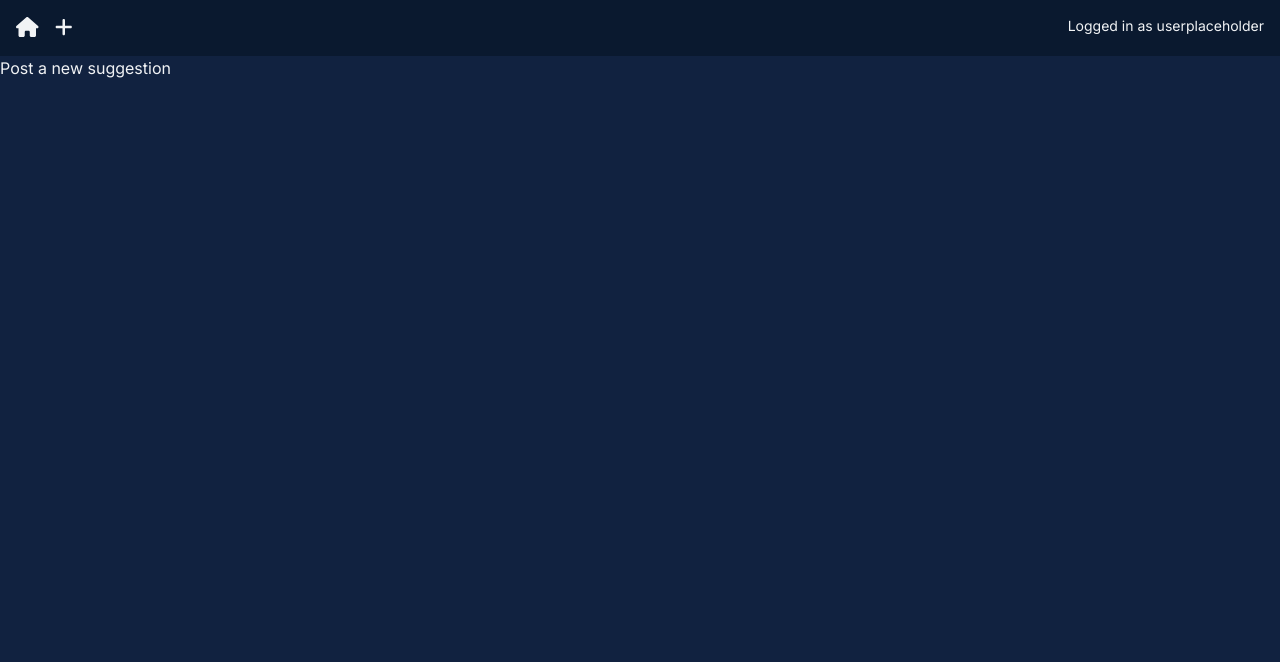
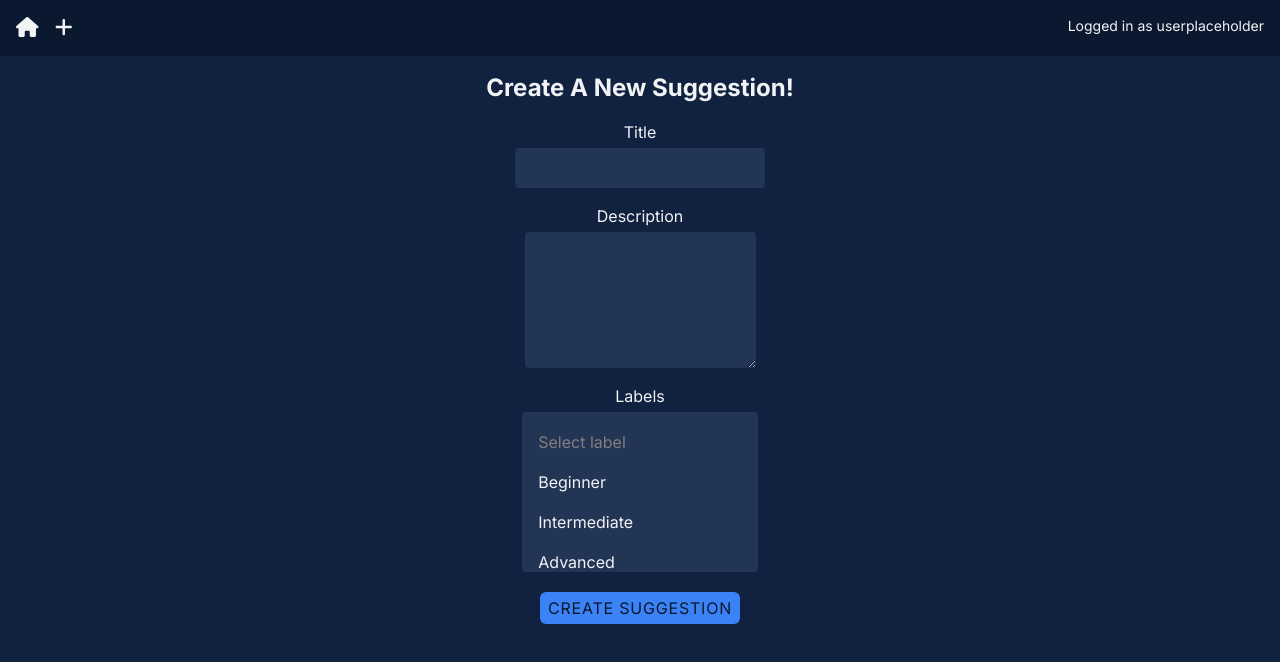
Before and after one commit to IanStroemkjaerJensen/oss-app, a Next.js app: page /SuggestionPage/new in a window 1280 px wide. Shown: the top 662 px of the page. Built offline with nearby package versions, Linux system fonts and the light colour scheme.

Commit message:
Page with orm for creating new suggestion almost working, commiting before bed

```diff
--- a/app/(components)/Label.jsx
+++ b/app/(components)/Label.jsx
@@ -1,11 +1,7 @@
 import React from "react";
 
 const Label = () => {
-  return (
-    <span className="display: inline-block rounded-full bg-blue-400 w-fit h-fit text-sm m-1">
-      Intermediate
-    </span>
-  );
+  return <span className="labels display: inline-block ">Intermediate</span>;
 };
 
 export default Label;
--- /dev/null
+++ b/app/(components)/SuggestionForm.jsx
@@ -0,0 +1,154 @@
+"use client";
+
+import React, { useState } from "react";
+import { useRouter } from "next/navigation";
+import Error from "next/error";
+
+const SuggestionForm = () => {
+  const router = useRouter();
+
+  const predefinedLabels = [
+    "Beginner",
+    "Intermediate",
+    "Advanced",
+    "Next level",
+    "AI/ML",
+    "AR/VR",
+    "Blockchain",
+    "Bots",
+    "Developer tooling",
+    "Extension/Plugin/Add-on",
+    "Futuristic tech/Unique idea",
+    "IoT",
+    "Mobile app",
+    "Security",
+    "Voice assistant",
+    "Webapp",
+    "APIs/Backend",
+    "Frontend/UI",
+    "Design/UX",
+    "Takes little work",
+    "Medium work",
+    "Much work",
+  ];
+
+  const startingSuggestionData = {
+    title: "",
+    description: "",
+    labels: [],
+    popularity: 0,
+    upvotes: 0,
+    downvotes: 0,
+  };
+
+  const [formData, setFormData] = useState(startingSuggestionData);
+
+  const handleChange = (e) => {
+    const value = e.target.value;
+    const name = e.target.name;
+
+    setFormData((prevState) => ({
+      ...prevState,
+      [name]: value,
+    }));
+  };
+
+  const handleLabelChange = (e) => {
+    const value = e.target.value;
+    setFormData((prevState) => {
+      // Prevents duplicate labels
+      if (prevState.labels.includes(value)) {
+        return prevState;
+      }
+      return {
+        ...prevState,
+        labels: [...prevState.labels, value],
+      };
+    });
+  };
+
+  const removeLabel = (index) => {
+    const newLabels = formData.labels.filter((_, i) => i !== index);
+    setFormData((prevState) => ({
+      ...prevState,
+      labels: newLabels,
+    }));
+  };
+
+  const handleSubmit = async (e) => {
+    e.preventDefault();
+    const response = await fetch("/api/Suggestions", {
+      method: "POST",
+      body: JSON.stringify({ formData }),
+      "content-type": "application/json",
+    });
+
+    if (!response.ok) {
+      throw new Error("Failed to create new Suggestion.");
+    }
+
+    router.refresh();
+    router.push("/");
+  };
+
+  return (
+    <div className="flex justify-center">
+      <form onSubmit={handleSubmit} className="flex flex-col items-center">
+        <h3>Create A New Suggestion!</h3>
+        <label>Title </label>
+        <input
+          id="title"
+          name="title"
+          type="text"
+          onChange={handleChange}
+          required={true}
+          value={formData.title}
+        ></input>
+        <label>Description</label>
+        <textarea
+          id="description"
+          name="description"
+          onChange={handleChange}
+          required={true}
+          value={formData.description}
+          rows="5"
+        ></textarea>
+        <label>Labels</label>
+        <select
+          className="h-40"
+          multiple
+          onChange={handleLabelChange}
+          value={formData.labels}
+        >
+          <option value="" disabled>
+            Select label
+          </option>
+          {predefinedLabels.map((label) => (
+            <option key={label} value={label}>
+              {label}
+            </option>
+          ))}
+        </select>
+        <div className="selected-labels">
+          {formData.labels.map((label, index) => (
+            <div key={index} className="label-item ">
+              <span className="labels">{label}</span>
+              <button
+                className="btn-forms "
+                type="button"
+                onClick={() => removeLabel(index)}
+              >
+                Remove
+              </button>
+            </div>
+          ))}
+        </div>
+        <button className="btn-forms mt-5" type="submit">
+          Create Suggestion
+        </button>
+      </form>
+    </div>
+  );
+};
+
+export default SuggestionForm;
--- /dev/null
+++ b/app/(models)/Suggestion.js
@@ -0,0 +1,23 @@
+import mongoose, { Schema } from "mongoose";
+
+mongoose.connect(process.env.MONGODB_URI);
+mongoose.Promise = global.Promise;
+
+const suggestionSchema = new Schema(
+  {
+    title: String,
+    description: String,
+    labels: [String],
+    popularity: Number,
+    upvotes: Number,
+    downvotes: Number,
+  },
+
+  {
+    timestamps: true,
+  }
+);
+
+const Suggestion =
+  mongoose.models.Suggestion || mongoose.model("Suggestion", suggestionSchema);
+export default Suggestion;
--- a/app/SuggestionPage/[id]/page.jsx
+++ b/app/SuggestionPage/[id]/page.jsx
@@ -1,8 +1,7 @@
-import SuggestionCard from "@/app/(components)/SuggestionCard";
-import React from "react";
+import SuggestionForm from "@/app/(components)/SuggestionForm";
 
 const SuggestionPage = ({ params }) => {
-  return <div>Post a new suggestion</div>;
+  return <SuggestionForm />;
 };
 
 export default SuggestionPage;
--- /dev/null
+++ b/app/api/Suggestions/route.js
@@ -0,0 +1,17 @@
+import Suggestion from "../../(models)/Suggestion";
+import { NextResponse } from "next/server";
+
+export async function POST(req) {
+  try {
+    const body = await req.json();
+    const suggestionData = body.formData;
+    await Suggestion.create(suggestionData);
+
+    return NextResponse.json(
+      { message: "Suggestion created" },
+      { status: 201 }
+    );
+  } catch (error) {
+    return NextResponse.json({ message: "Error", error }, { status: 500 });
+  }
+}
--- a/app/globals.css
+++ b/app/globals.css
@@ -24,10 +24,28 @@
   p {
     @apply text-sm text-default-textcolor;
   }
+  form {
+    @apply rounded-xl p-4;
+  }
+  label {
+    @apply mt-4;
+  }
+  input,
+  select,
+  textarea,
+  option {
+    @apply mt-1 rounded bg-card p-2;
+  }
 }
 
 @layer components {
   .icon {
     @apply text-default-textcolor text-xl;
   }
+  .btn-forms {
+    @apply bg-blue-500 hover:no-underline tracking-wider text-center text-nav  uppercase cursor-pointer px-2 py-1 rounded-md transition-colors h-fit w-fit m-2;
+  }
+  .labels {
+    @apply rounded-lg bg-label-auburn w-fit h-fit text-sm p-1 m-1 text-white;
+  }
 }
--- a/package.json
+++ b/package.json
@@ -14,6 +14,8 @@
     "autoprefixer": "10.4.19",
     "eslint": "8.57.0",
     "eslint-config-next": "14.2.3",
+    "mongodb": "^6.6.2",
+    "mongoose": "^8.4.0",
     "next": "14.2.3",
     "postcss": "8.4.38",
     "react": "18.3.1",
--- a/tailwind.config.js
+++ b/tailwind.config.js
@@ -18,8 +18,9 @@ module.exports = {
         card: "#233554",
         "card-hover": "#4f5e74",
         "default-textcolor": "#f1f3f5",
-        btn: "",
+        btn: "#57cbff",
         "btn-hover": "",
+        "label-auburn": "#65244a",
       },
     },
   },
```
Also changed, not shown: 1 other file (tests, documents, lock files or other folders).
